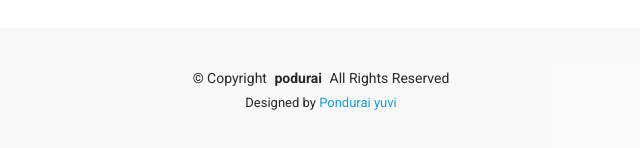
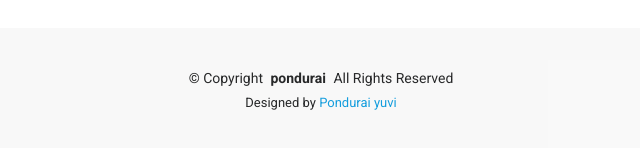
Before and after one commit to pondurai123/myportfolio-, a plain HTML site: page index.html in a window 1280 px wide. Shown: the part 3243-3391 px from the top of the page, 469-1109 px from the left. Drawn offline with Linux system fonts and the light colour scheme.

Commit message:
Update index.html

```diff
--- a/index.html
+++ b/index.html
@@ -337,7 +337,7 @@
 
     <div class="container">
       <div class="copyright text-center ">
-        <p>© <span>Copyright</span> <strong class="px-1 sitename">podurai</strong> <span>All Rights Reserved</span></p>
+        <p>© <span>Copyright</span> <strong class="px-1 sitename">pondurai</strong> <span>All Rights Reserved</span></p>
       </div>
       <div class="credits">
         <!-- All the links in the footer should remain intact. -->
```
